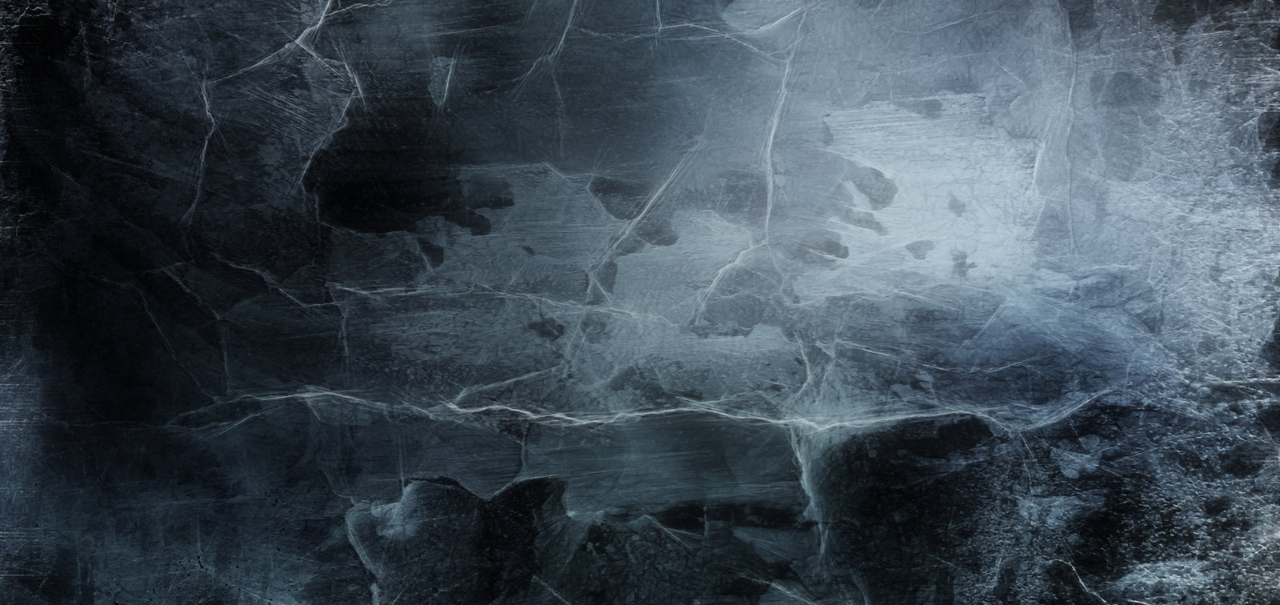
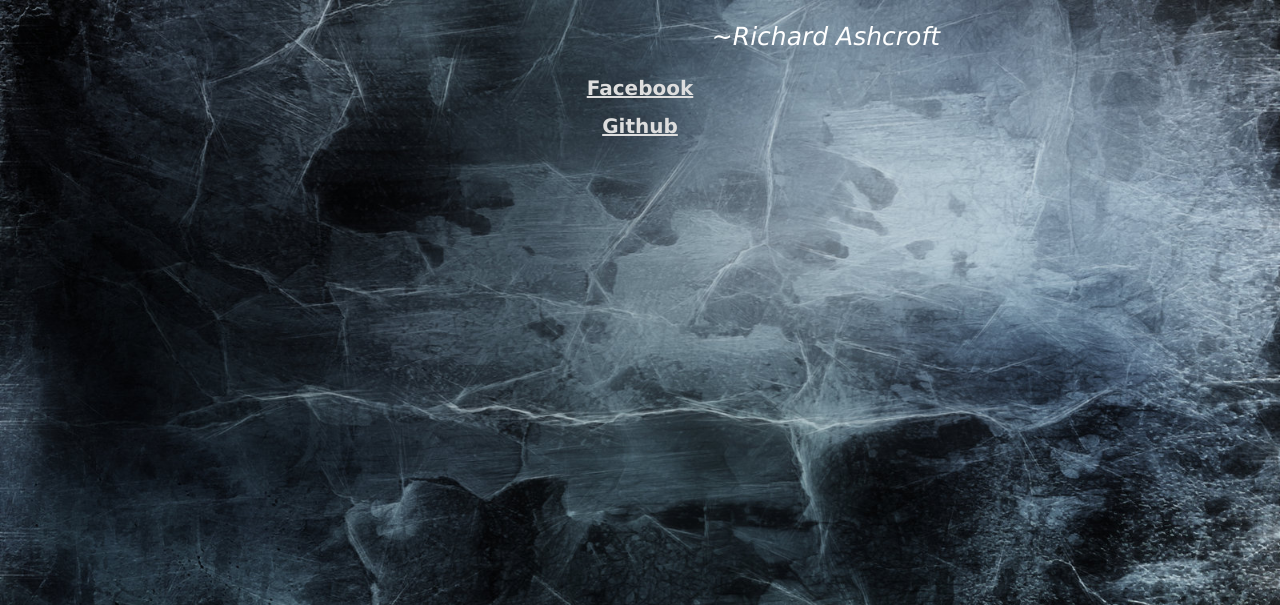
Before and after one commit to VesSun/vessun.github.io, a plain HTML site: page index.html in a window 1280 px wide. Shown: the part 195-800 px from the top of the page. Drawn offline with Linux system fonts and the light colour scheme.

Commit message:
add contact links

```diff
--- a/index.html
+++ b/index.html
@@ -9,10 +9,15 @@
 		<div id ="content">
 			<h1 id = "name">Vesselina Agova</h1>
 			<div id="quote">
-			<p>"And I am a million different people from one day to the next"</p>
-			<p>~Richard Ashcroft</p>
+				<p>"And I am a million different people from one day to the next"</p>
+				<p>~Richard Ashcroft</p>
+			</div>
+			<div id="contact">
+				<p><a href="https://www.facebook.com/vessy.stag" title = "Vessy on Facebook" target= "_blank">Facebook</a></p>
+				<p><a href="https://github.com/vessun" title = "Vessy on GitHub" target= "_blank">Github</a></p>
+
+			</div>
+
 		</div>
-
-	</div>
 	</body>
 </html>
--- a/style.css
+++ b/style.css
@@ -7,6 +7,7 @@ body {
 
 #content {
 	margin: 0 auto;
+	padding-top: 55px;
 	width: 600px;
 }
 #name {
@@ -17,6 +18,17 @@ body {
 }
 
 #quote p {
-	font-size: 20px;
+	text-align: right;
+	font-size: 25px;
 	font-style: italic;
 }
+
+#contact a {
+		font-size: 20px;
+	font-weight: bold;
+	color: #dedede;
+}
+
+#contact p {
+	text-align: center;
+}
```
